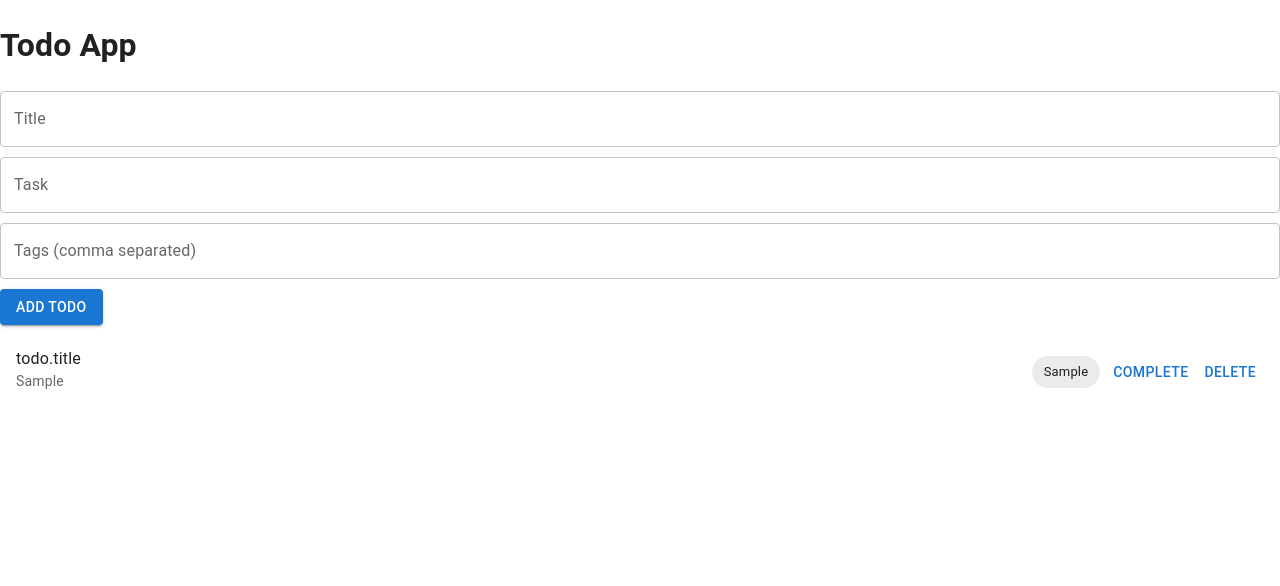
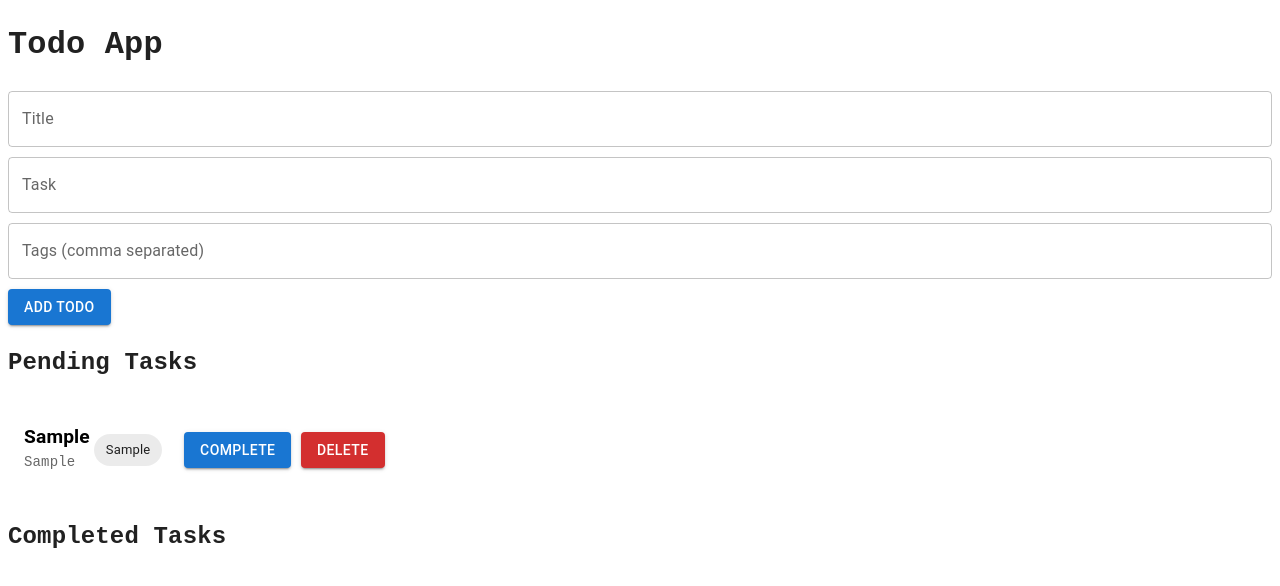
Before and after one commit to d33pak-tns/next-app-v0, a Next.js app: page /home/todo in a window 1280 px wide. Both pictures are taken after typing "Sample", "Sample", "Sample" into the empty fields and a click on the button "ADD TODO". Shown: the top 586 px of the page. Built offline with nearby package versions, Linux system fonts and the light colour scheme.

Commit message:
changes made, ran build

```diff
--- /dev/null
+++ b/src/app/home/todo/layout.tsx
@@ -0,0 +1,7 @@
+const TodoLayout = ({ children }: { children: React.ReactNode }) => {
+  return (
+    <main style={{ margin: "8px", boxSizing: "content-box" }}>{children}</main>
+  );
+};
+
+export default TodoLayout;
--- a/src/app/home/todo/page.tsx
+++ b/src/app/home/todo/page.tsx
@@ -4,7 +4,7 @@ import { useDispatch, useSelector } from "react-redux";
 import { Todo } from "@/typescript/todotypes";
 import { addTodo, toggleTodo, removeTodo } from "@/redux/slices/todoSlice";
 import { RootState } from "@/redux/store";
-import { useState, useEffect } from "react";
+import React, { useState, useEffect } from "react";
 import {
   Button,
   TextField,
@@ -14,8 +14,9 @@ import {
   ListItemText,
 } from "@mui/material";
 import { v4 as uuidv4 } from "uuid";
+import Link from "next/link";
 
-const TodoList = () => {
+const TodoList: React.FC = () => {
   const dispatch = useDispatch();
   const todos = useSelector((state: RootState) => state.todos.todos);
   const [newTitle, setNewTitle] = useState<string>("");
@@ -56,7 +57,7 @@ const TodoList = () => {
   }
 
   return (
-    <div>
+    <div style={{ fontFamily: "monospace" }}>
       <h1>Todo App</h1>
       <TextField
         label="Title"
@@ -85,46 +86,177 @@ const TodoList = () => {
       <Button variant="contained" color="primary" onClick={handleAddTodo}>
         Add Todo
       </Button>
+      <div>
+        <h2>Pending Tasks</h2>
+
         <List>
-        {todos.map((todo) => (
+          {todos.map((todo) => {
+            if (!todo.isCompleted) {
+              return (
                 <ListItem key={todo.id}>
+                  <Link
+                    style={{ textDecoration: "none", color: "black" }}
+                    href={`/home/todo/${todo.id}`}
+                  >
                     <ListItemText
                       primary={
                         <span
-                  style={{
-                    maxWidth: "30%",
-                  }}
+                          style={{ fontSize: "1.2rem", fontWeight: "bold" }}
                         >
-                  todo.title
+                          {todo.title}
                         </span>
                       }
                       secondary={
                         <span
                           style={{
-                    textDecoration: todo.isCompleted ? "line-through" : "none",
-                    overflow: "hidden",
+                            textDecoration: "none",
+                            overflow: "auto",
                             wordBreak: "break-all",
                             display: "inline-block",
-                    maxWidth: "70%",
                             whiteSpace: "normal",
+                            maxWidth: "95%",
+                            fontFamily: "monospace",
                           }}
                         >
                           {todo.task}
                         </span>
                       }
                     />
-            <div>
+                  </Link>
+                  <div
+                    style={{
+                      display: "flex",
+                      flexDirection: "row",
+                      justifyContent: "space-evenly",
+                      margin: "4px",
+                    }}
+                  >
                     {todo.tags.map((tag, index) => (
-                <Chip key={index} label={tag} style={{ marginRight: "5px" }} />
+                      <Chip
+                        key={index}
+                        label={tag}
+                        style={{ marginRight: "5px" }}
+                      />
                     ))}
                   </div>
-            <Button onClick={() => handleToggleTodo(todo.id)}>
-              {todo.isCompleted ? "Redo" : "Complete"}
+                  <div
+                    style={{
+                      margin: "0.5rem",
+                      display: "flex",
+                      flexDirection: "row",
+                      justifyContent: "space-between",
+                    }}
+                  >
+                    <Button
+                      variant="contained"
+                      color="primary"
+                      sx={{ margin: "0.3rem" }}
+                      onClick={() => handleToggleTodo(todo.id)}
+                    >
+                      Complete
                     </Button>
-            <Button onClick={() => handleRemoveTodo(todo.id)}>Delete</Button>
+                    <Button
+                      sx={{ margin: "0.3rem" }}
+                      variant="contained"
+                      color="error"
+                      onClick={() => handleRemoveTodo(todo.id)}
+                    >
+                      Delete
+                    </Button>
+                  </div>
                 </ListItem>
+              );
+            }
+            return null;
+          })}
+        </List>
+
+        <h2>Completed Tasks</h2>
+        <List>
+          {todos.map((todo) => {
+            if (todo.isCompleted) {
+              return (
+                <ListItem key={todo.id}>
+                  <Link
+                    style={{ textDecoration: "none", color: "black" }}
+                    href={`/home/todo/${todo.id}`}
+                  >
+                    <ListItemText
+                      primary={
+                        <span
+                          style={{ fontSize: "1.2rem", fontWeight: "bold" }}
+                        >
+                          {todo.title}
+                        </span>
+                      }
+                      secondary={
+                        <span
+                          style={{
+                            textDecoration: "line-through",
+                            overflow: "auto",
+                            wordBreak: "break-all",
+                            display: "inline-block",
+                            whiteSpace: "normal",
+                            maxWidth: "95%",
+                            fontFamily: "monospace",
+                          }}
+                        >
+                          {todo.task}
+                        </span>
+                      }
+                    />
+                  </Link>
+                  <div
+                    style={{
+                      display: "flex",
+                      flexDirection: "row",
+                      justifyContent: "space-evenly",
+                      margin: "4px",
+                    }}
+                  >
+                    {todo.tags.map((tag, index) => (
+                      <Chip
+                        key={index}
+                        label={tag}
+                        style={{ marginRight: "5px" }}
+                      />
                     ))}
+                  </div>
+                  <div
+                    style={{
+                      display: "flex",
+                      flexDirection: "row",
+                      justifyContent: "space-evenly",
+                      margin: "4px",
+                    }}
+                  >
+                    <Button
+                      sx={{
+                        margin: "0.3rem",
+                        bgcolor: "orange",
+                        color: "white",
+                      }}
+                      variant="contained"
+                      onClick={() => handleToggleTodo(todo.id)}
+                    >
+                      Redo
+                    </Button>
+                    <Button
+                      sx={{ margin: "0.3rem" }}
+                      variant="contained"
+                      color="error"
+                      onClick={() => handleRemoveTodo(todo.id)}
+                    >
+                      Delete
+                    </Button>
+                  </div>
+                </ListItem>
+              );
+            }
+            return null;
+          })}
         </List>
+      </div>
     </div>
   );
 };
--- a/src/app/layout.tsx
+++ b/src/app/layout.tsx
@@ -1,5 +1,5 @@
 import type { Metadata } from "next";
-import { Geist, Geist_Mono } from "next/font/google";
+import { Geist, Geist_Mono, Roboto_Mono } from "next/font/google";
 import "./globals.css";
 import ClientWrapper from "@/components/ClientWrapper";
 const geistSans = Geist({
@@ -9,6 +9,11 @@ const geistSans = Geist({
 
 const geistMono = Geist_Mono({
   variable: "--font-geist-mono",
+  subsets: ["latin"],
+});
+
+const robotoMono = Roboto_Mono({
+  variable: "--font-roboto-mono",
   subsets: ["latin"],
 });
 
@@ -24,7 +29,9 @@ export default function RootLayout({
 }>) {
   return (
     <html lang="en">
-      <body className={`${geistSans.variable} ${geistMono.variable}`}>
+      <body
+        className={` ${geistMono.variable} ${geistSans.variable} ${robotoMono.variable} `}
+      >
         {/* {children} */}
         <ClientWrapper>{children}</ClientWrapper>
       </body>
```
Also changed, not shown: src/app/home/blog/[slug]/page.tsx (deleted, +0 -49 lines), src/app/home/blog/page.tsx (+6 -6 lines), src/app/home/todo/[id]/page.tsx (added, +55 -0 lines). Lines whose indentation alone changed are shown as unchanged.
